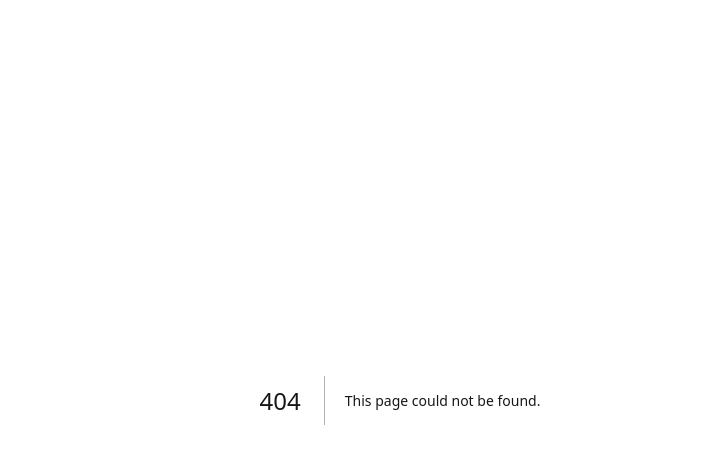
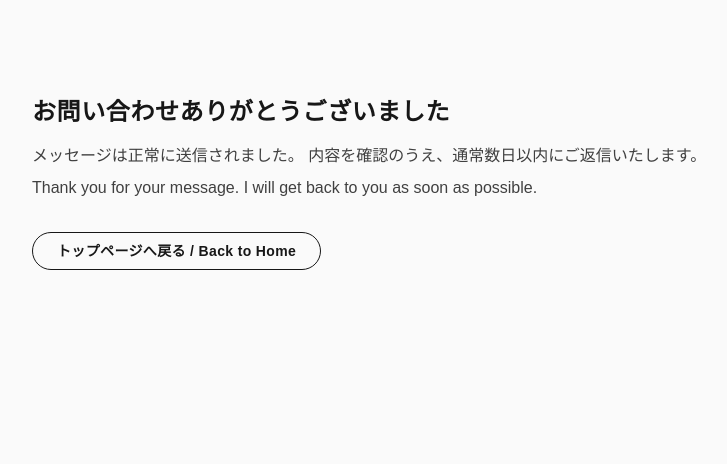
Before and after one commit to masahiro-koseki/masahiro-site, a Next.js app: page /thanks in a window 1280 px wide. Before the commit this address had no page. Shown: the top 464 px of the page, without its empty margins (240-967 px from the left). Built offline with nearby package versions, Linux system fonts and the light colour scheme.

Commit message:
Add thanks page and redirect after contact submit

```diff
--- /dev/null
+++ b/app/thanks/page.tsx
@@ -0,0 +1,27 @@
+// app/thanks/page.tsx
+export default function ThanksPage() {
+	return (
+		<main className="min-h-screen bg-neutral-50">
+		<div className="mx-auto max-w-3xl px-4 py-24">
+		<h1 className="text-2xl font-semibold tracking-wide">
+		お問い合わせありがとうございました
+		</h1>
+
+		<p className="mt-4 text-neutral-700">
+		メッセージは正常に送信されました。
+		内容を確認のうえ、通常数日以内にご返信いたします。
+		</p>
+		<p className="mt-2 text-neutral-700">
+		Thank you for your message. I will get back to you as soon as possible.
+		</p>
+
+		<a
+		href="/"
+		className="mt-8 inline-flex items-center rounded-full border border-neutral-900 px-6 py-2 text-sm font-semibold tracking-wide text-neutral-900 transition hover:bg-neutral-900 hover:text-white"
+		>
+		トップページへ戻る / Back to Home
+		</a>
+		</div>
+		</main>
+	);
+}
--- a/src/components/sections/ContactSection.tsx
+++ b/src/components/sections/ContactSection.tsx
@@ -2,6 +2,7 @@
 "use client";
 
 import { useState } from "react";
+import { useRouter } from "next/navigation";
 import { Mail } from "lucide-react";
 import { Button } from "@/components/ui/button";
 import { Input } from "@/components/ui/input";
@@ -21,6 +22,8 @@ type ContactSectionProps = {
 };
 
 export default function ContactSection({ texts }: ContactSectionProps) {
+	const router = useRouter();
+
 	const [form, setForm] = useState({
 			name: "",
 			email: "",
@@ -42,7 +45,7 @@ export default function ContactSection({ texts }: ContactSectionProps) {
 	const handleSubmit = async (e: React.FormEvent<HTMLFormElement>) => {
 		e.preventDefault();
 
-		// 必須チェック（ここで弾くので、空のまま送信されません）
+		// 必須チェック
 		if (!form.name.trim() || !form.email.trim() || !form.message.trim()) {
 			setError("お名前・メールアドレス・メッセージを入力してください。");
 			setStatus("idle");
@@ -68,8 +71,12 @@ export default function ContactSection({ texts }: ContactSectionProps) {
 			});
 
 			if (res.ok) {
+				// 一応内部状態もリセット
 				setStatus("success");
 				setForm({ name: "", email: "", subject: "", message: "" });
+
+				// 🎯 サンクスページへリダイレクト
+				router.push("/thanks");
 			} else {
 				setStatus("error");
 			}
@@ -132,12 +139,7 @@ export default function ContactSection({ texts }: ContactSectionProps) {
 				</p>
 		)}
 
-		{/* 送信結果メッセージ */}
-		{status === "success" && (
-				<p className="mt-2 text-sm text-green-700">
-				送信が完了しました。お問い合わせありがとうございます。
-				</p>
-		)}
+		{/* エラー時だけ画面に出す（成功時はサンクスページに飛ぶ） */}
 		{status === "error" && (
 				<p className="mt-2 text-sm text-red-600">
 				送信中にエラーが発生しました。時間をおいて再度お試しください。
```
